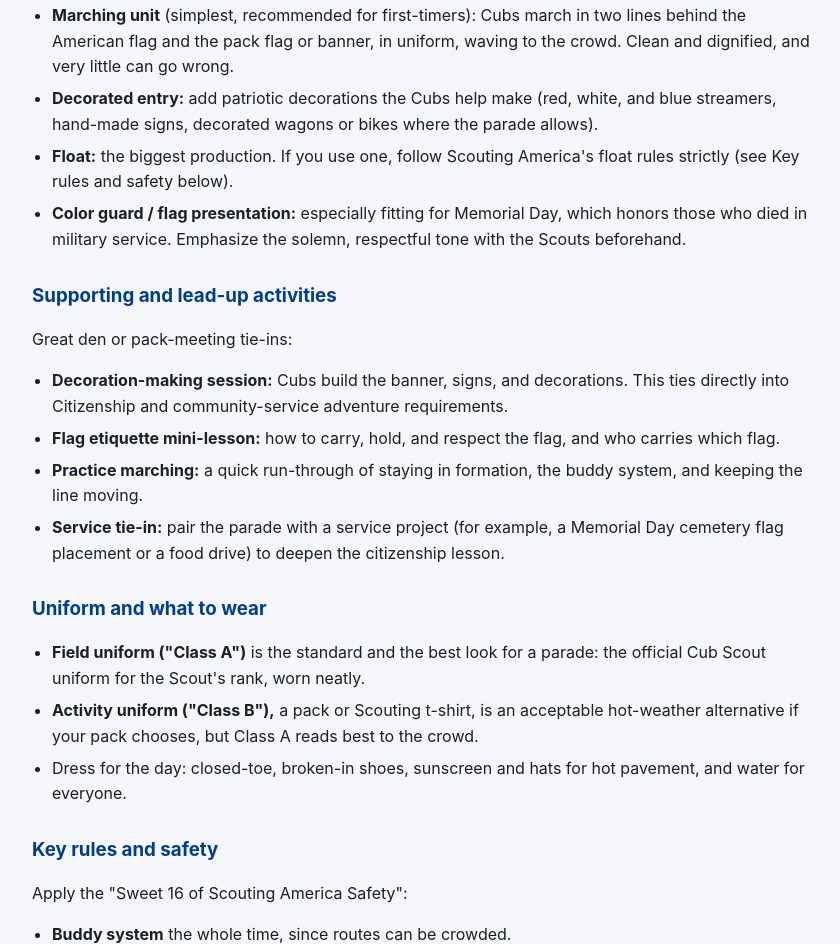
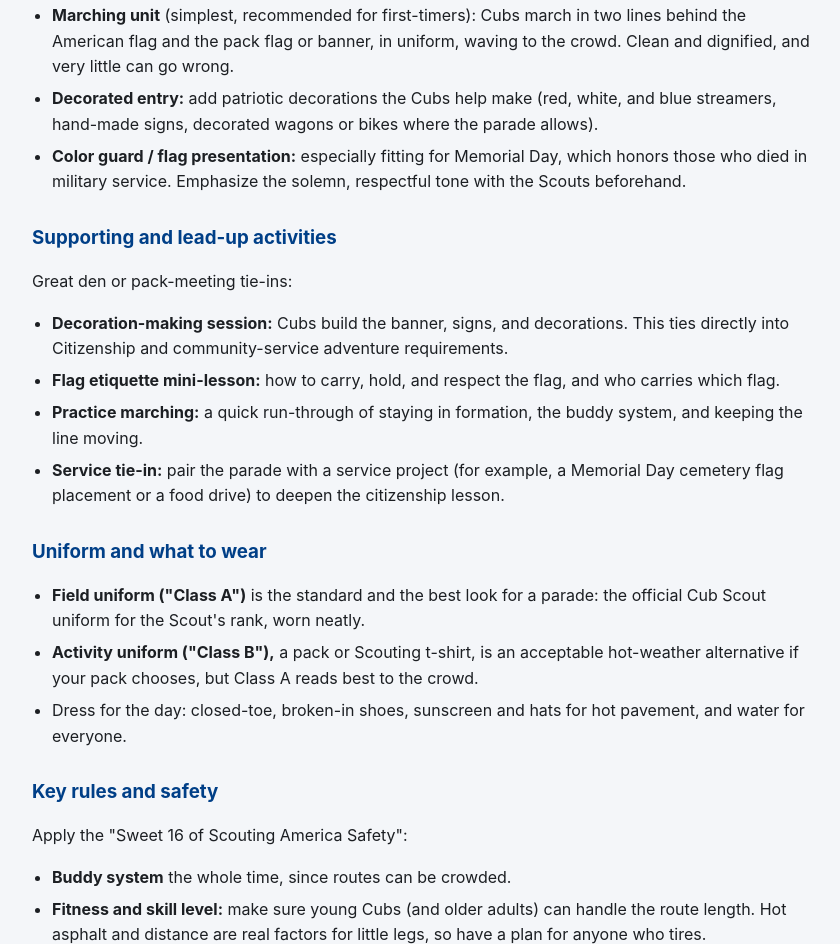
Before and after one commit to Plannity/scout_recruiting, a plain HTML site: page events/summer-fun.html in a window 1280 px wide. Shown: the part 4186-5130 px from the top of the page, without its empty margins (368-1208 px from the left). Drawn offline with Linux system fonts and the light colour scheme.

Commit message:
content: minimize float advice on Summer Parade page
Co-Authored-By: Claude Opus 4.8 <noreply@anthropic.com>

```diff
--- a/events/summer-fun.html
+++ b/events/summer-fun.html
@@ -132,7 +132,6 @@
       <ul>
         <li><strong>Marching unit</strong> (simplest, recommended for first-timers): Cubs march in two lines behind the American flag and the pack flag or banner, in uniform, waving to the crowd. Clean and dignified, and very little can go wrong.</li>
         <li><strong>Decorated entry:</strong> add patriotic decorations the Cubs help make (red, white, and blue streamers, hand-made signs, decorated wagons or bikes where the parade allows).</li>
-        <li><strong>Float:</strong> the biggest production. If you use one, follow Scouting America's float rules strictly (see Key rules and safety below).</li>
         <li><strong>Color guard / flag presentation:</strong> especially fitting for Memorial Day, which honors those who died in military service. Emphasize the solemn, respectful tone with the Scouts beforehand.</li>
       </ul>
 
```
